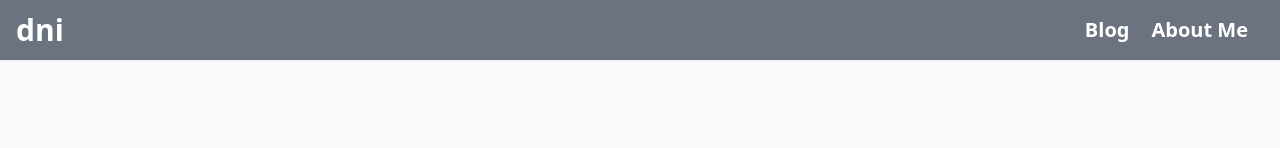
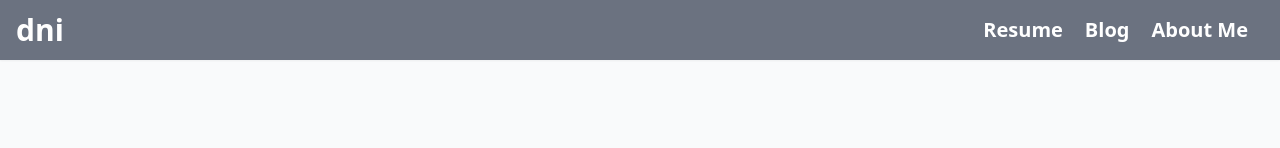
Before and after one commit to derekni/personal-website, a Next.js app: page / in a window 1280 px wide. Shown: the top 148 px of the page. Built offline with nearby package versions, Linux system fonts and the light colour scheme.

Commit message:
add button for resume

```diff
--- a/src/pages/index.tsx
+++ b/src/pages/index.tsx
@@ -15,6 +15,12 @@ const IndexPage = (): ReactElement => (
           dni
         </a>
         <div className="p-4">
+          <a
+            href="/resume.pdf"
+            className="pr-2 p-3.5 text-xl font-semibold text-white justify-center"
+          >
+            Resume
+          </a>
           <a
             href="/blog"
             className="pr-2 p-3.5 text-xl font-semibold text-white justify-center"
```
